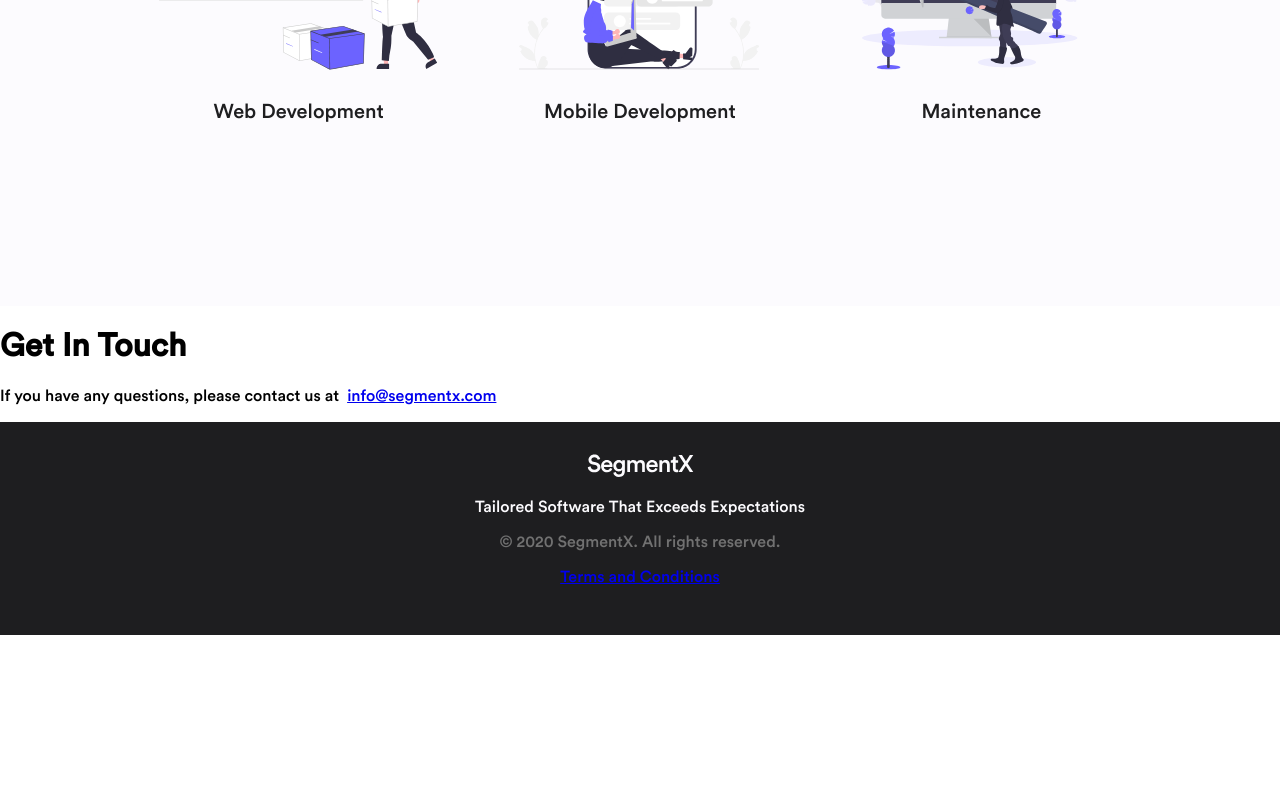
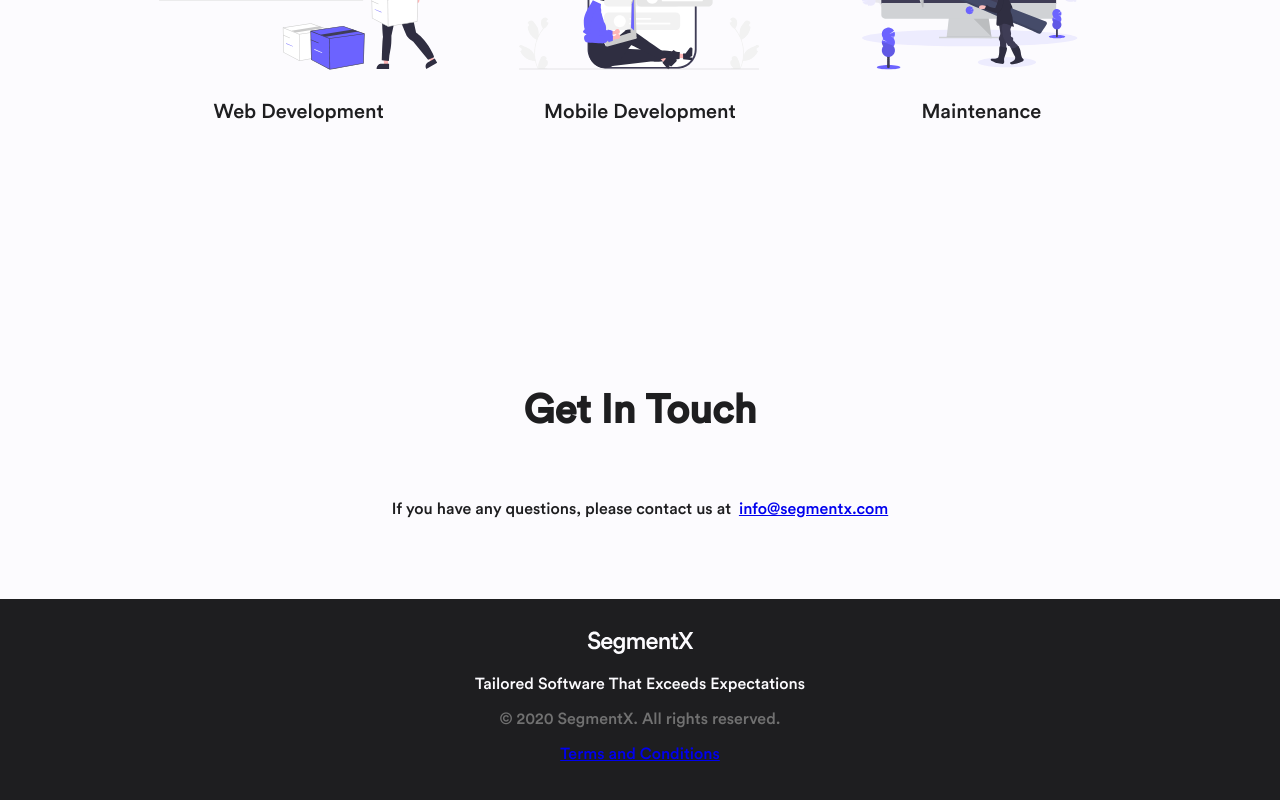
Before and after one commit to esxr/segmentx, a Next.js app: page / in a window 1280 px wide. Shown: the part 1965-2765 px from the top of the page. Before the commit the page ends 2600 px from the top, so only its background shows below. Built offline with nearby package versions, Linux system fonts and the light colour scheme.

Commit message:
make GetInTouch section

```diff
--- a/components/GetInTouch/GetInTouch.module.scss
+++ b/components/GetInTouch/GetInTouch.module.scss
@@ -1,4 +1,17 @@
 @tailwind components;
 @tailwind utilities;
 
-@layer components {}
+@layer components {
+    .getInTouch {
+        @apply p-8 tablet:px-32 py-16;
+        @apply bg-white text-black;
+        @apply text-center;
+    }
+
+    .heading {
+        // center
+        @apply text-center;
+        @apply text-xl;
+        @apply pb-8;
+    }
+}
--- a/components/GetInTouch/index.js
+++ b/components/GetInTouch/index.js
@@ -3,25 +3,25 @@ import styles from './GetInTouch.module.scss'
 
 export const GetInTouch = () => {
   return (
-    <div>
-      <GetInTouchHeading />
-      <GetInTouchCTA />
+    <div className={styles.getInTouch}>
+      <GetInTouchHeading className={styles.heading} />
+      <GetInTouchCTA className={styles.cta} />
     </div>
   )
 }
 
 // define all options as react components
-const GetInTouchHeading = () => {
+const GetInTouchHeading = ({ className }) => {
   return (
-    <div>
+    <div className={className}>
       <h1>Get In Touch</h1>
     </div>
   )
 }
 
-const GetInTouchCTA = () => {
+const GetInTouchCTA = ({ className }) => {
   return (
-    <div>
+    <div className={className}>
       <p>
         If you have any questions, please contact us at
         &nbsp;<a href="mailto:">info@segmentx.com</a>
```
